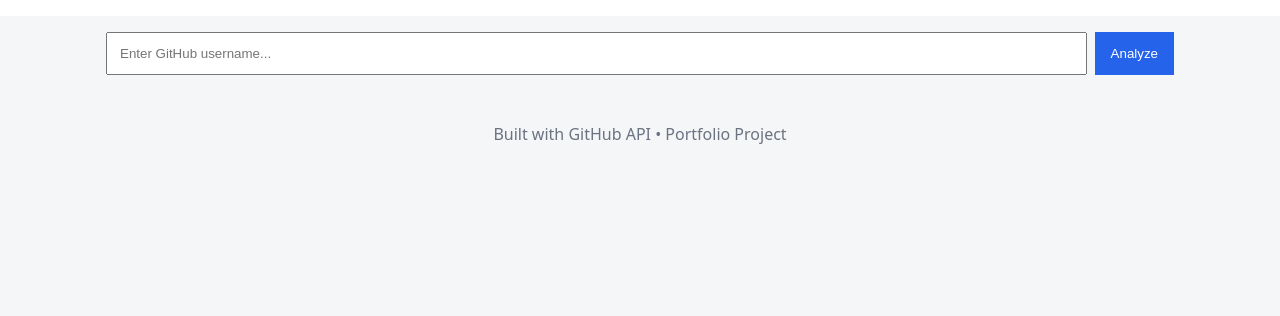
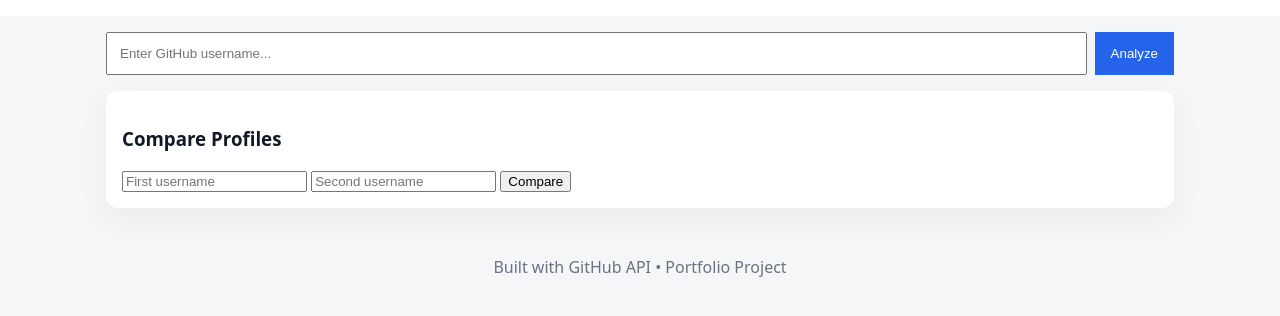
Before and after one commit to Sayed24/GitHub_Profile_Analyzer, a plain HTML site: page index.html in a window 1280 px wide. Shown: the part 102-418 px from the top of the page. Drawn offline with nearby package versions, Linux system fonts and the light colour scheme.

Commit message:
Update index.html

```diff
--- a/index.html
+++ b/index.html
@@ -22,6 +22,17 @@
     <input type="text" id="usernameInput" placeholder="Enter GitHub username..." />
     <button id="searchBtn">Analyze</button>
   </section>
+
+  <section class="compare-section card">
+  <h3>Compare Profiles</h3>
+  <div class="compare-inputs">
+    <input type="text" id="userA" placeholder="First username">
+    <input type="text" id="userB" placeholder="Second username">
+    <button id="compareBtn">Compare</button>
+  </div>
+</section>
+
+<section id="compareResult" class="compare-grid hidden"></section>
 
   <!-- Search History -->
   <section id="history" class="history"></section>
```
